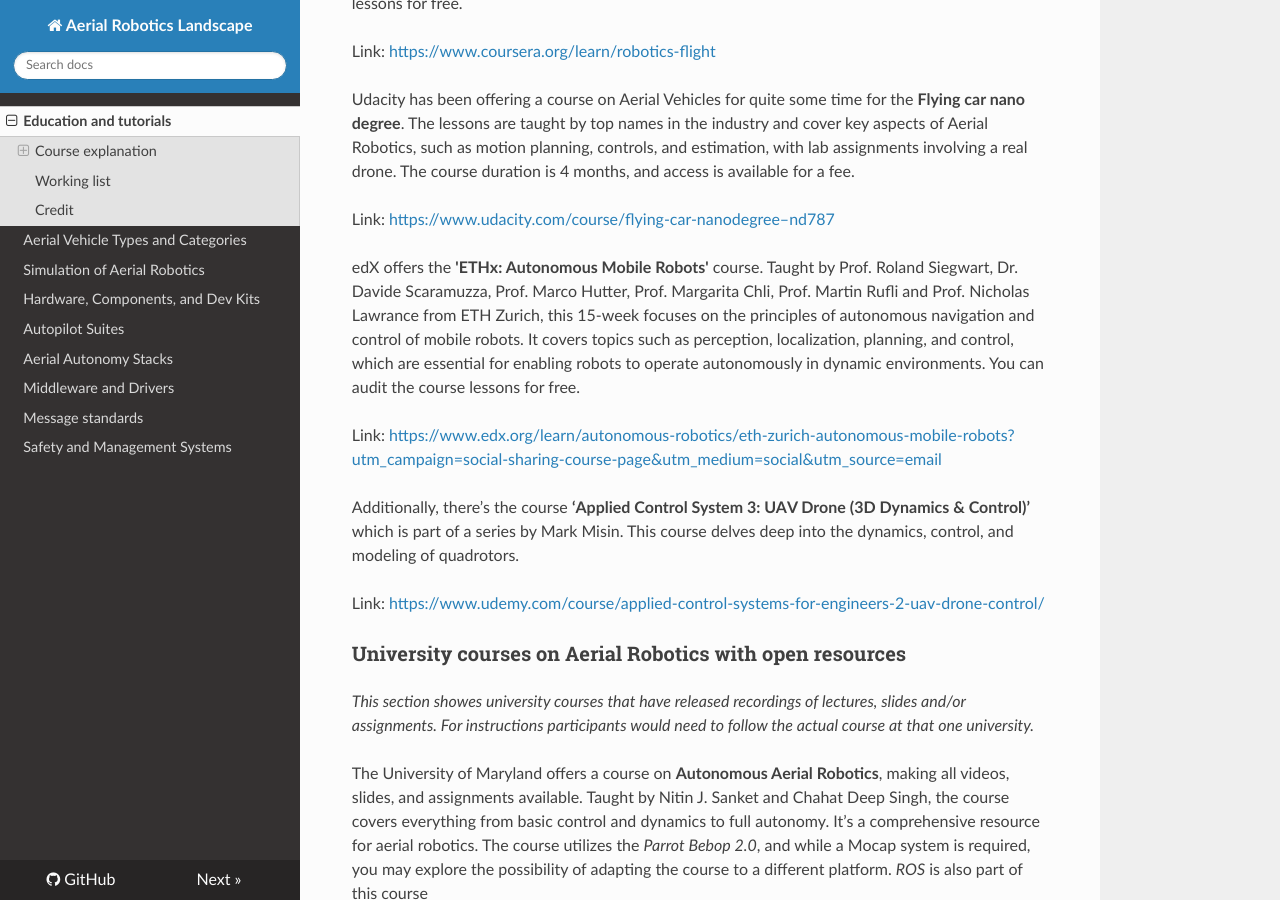
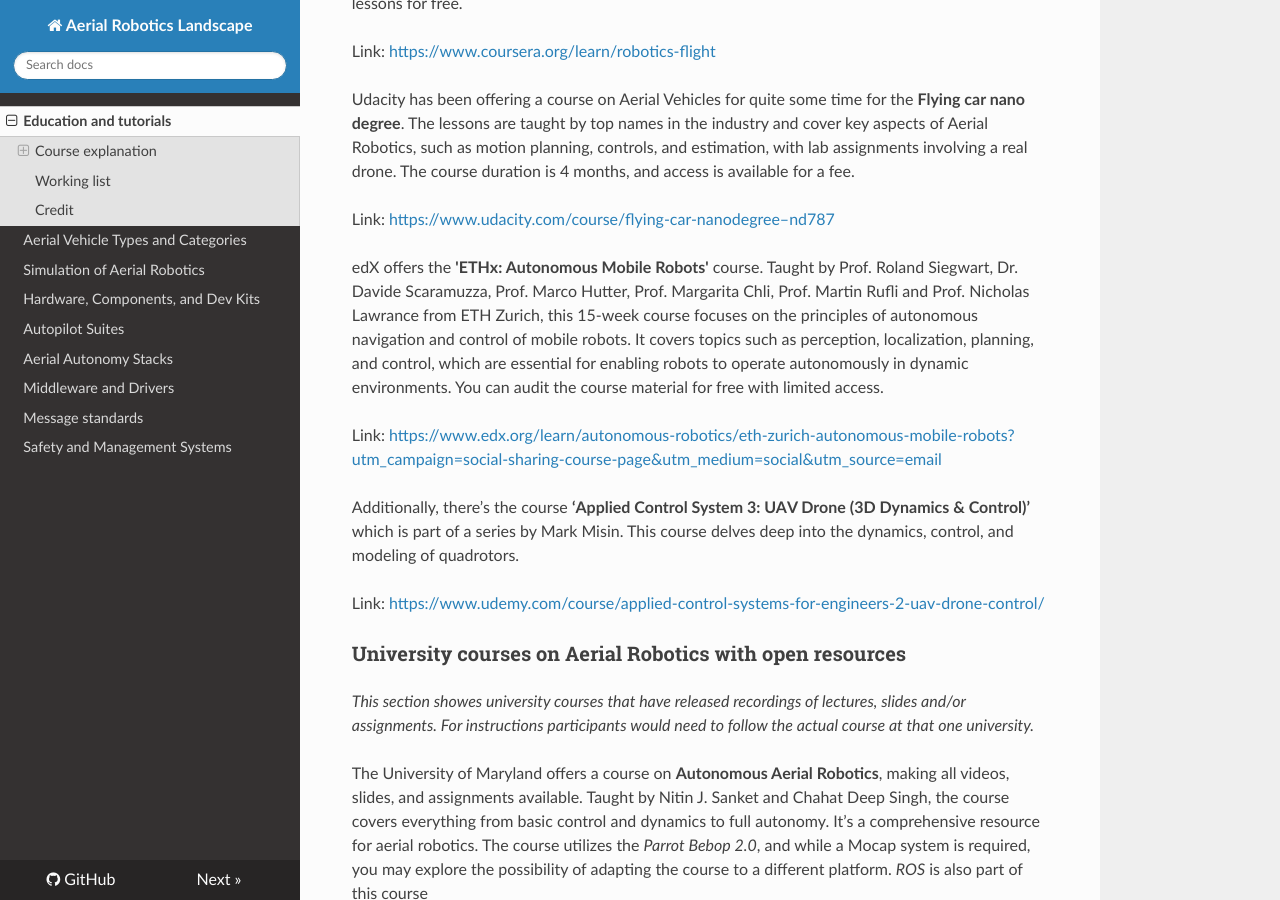
Before and after one commit to ROS-Aerial/aerial_robotic_landscape, an MkDocs documentation site: the page built from docs/education_and_tutorial.md, in a window 1280 px wide and 900 px high, scrolled down 924 px. Built offline with MkDocs 1.6.1, drawn with Linux system fonts in a browser that asks for light colours; nearby versions of some CDN libraries.

Commit message:
Update education_and_tutorial.md

```diff
--- a/docs/education_and_tutorial.md
+++ b/docs/education_and_tutorial.md
@@ -27,7 +27,7 @@
 
 Link: <https://www.udacity.com/course/flying-car-nanodegree–nd787>
 
-edX offers the **'ETHx: Autonomous Mobile Robots'** course. Taught by Prof. Roland Siegwart, Dr. Davide Scaramuzza, Prof. Marco Hutter, Prof. Margarita Chli, Prof. Martin Rufli and Prof. Nicholas Lawrance from ETH Zurich, this 15-week focuses on the principles of autonomous navigation and control of mobile robots. It covers topics such as perception, localization, planning, and control, which are essential for enabling robots to operate autonomously in dynamic environments. You can audit the course lessons for free.
+edX offers the **'ETHx: Autonomous Mobile Robots'** course. Taught by Prof. Roland Siegwart, Dr. Davide Scaramuzza, Prof. Marco Hutter, Prof. Margarita Chli, Prof. Martin Rufli and Prof. Nicholas Lawrance from ETH Zurich, this 15-week course focuses on the principles of autonomous navigation and control of mobile robots. It covers topics such as perception, localization, planning, and control, which are essential for enabling robots to operate autonomously in dynamic environments. You can audit the course material for free with limited access.
 
 Link: <https://www.edx.org/learn/autonomous-robotics/eth-zurich-autonomous-mobile-robots?utm_campaign=social-sharing-course-page&utm_medium=social&utm_source=email>
 
```
